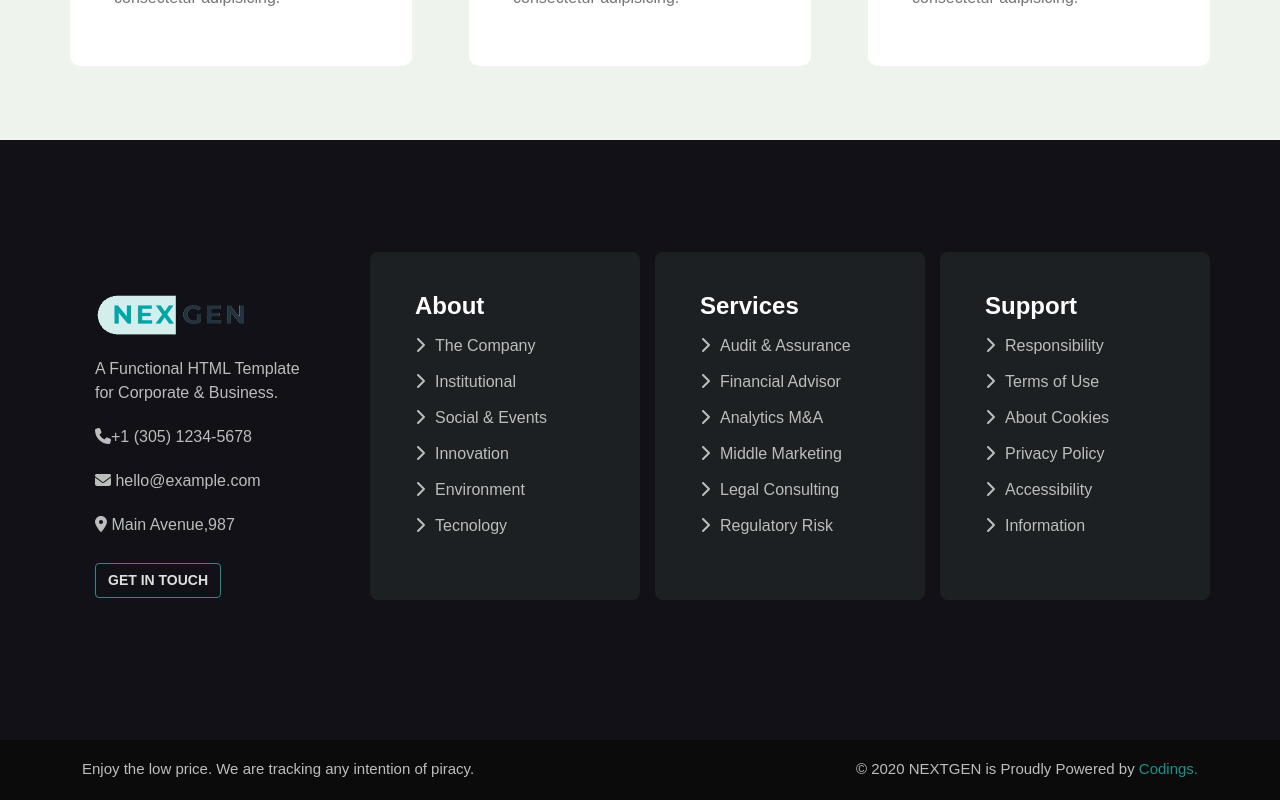
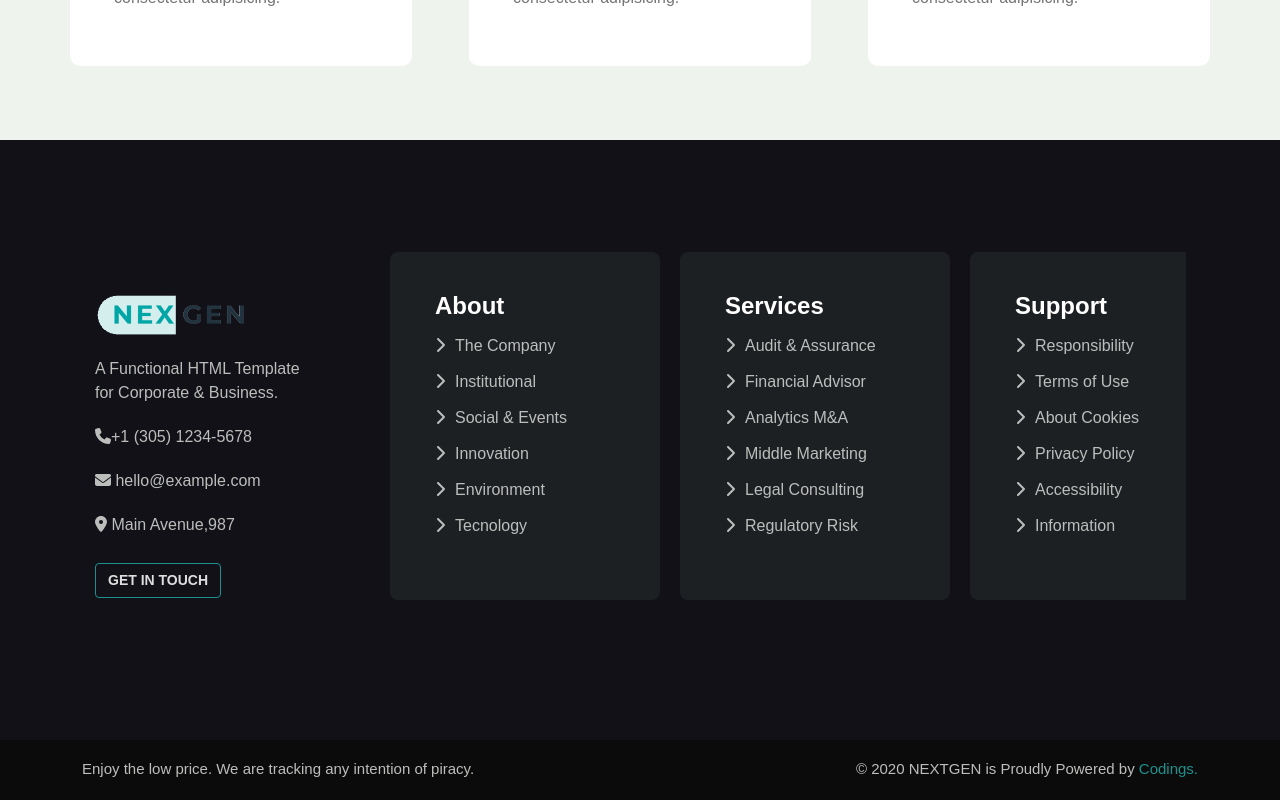
Before and after one commit to nehabht/proj-html-vuejs, a Vue app: page / in a window 1280 px wide. Shown: the part 1699-2499 px from the top of the page. Built offline with nearby package versions, Linux system fonts and the light colour scheme.

Commit message:
add footer fix

```diff
--- a/src/components/FooteItems.vue
+++ b/src/components/FooteItems.vue
@@ -31,6 +31,7 @@ a{
     text-decoration: none;
     color: #bcbebc;
 
+
     &:hover{
         color: white;
     }
@@ -46,6 +47,10 @@ h4{
 
 }
 
+.row{
+    flex-wrap: nowrap;
+}
+
 .col-3{
     background-color: #1d2023;
     margin: 20px 0px;
@@ -53,6 +58,7 @@ h4{
     border-radius: 8px;
     width: 270px;
 
+
     li{
         padding: 6px 0px;
     }
--- a/src/components/FooterComponent.vue
+++ b/src/components/FooterComponent.vue
@@ -1,7 +1,7 @@
 <template>
   <footer>
     <div class="footer_top d-flex align-items-center">
-      <div class="container">
+      <div class="container scrollmenu">
         <div class="row">
           <div class="col-3 left_col">
                 <div class="logo">
@@ -35,7 +35,7 @@
 
 
           </div>
-          <div class="col">
+          <div class="col ">
             <div class="row justify-content-between">
               <FooterItems
                 :menuTitle="title"
@@ -173,7 +173,8 @@ export default {
     background-color: #111117;
     height: 600px;
     //overflow-x: auto;
-    overflow:auto
+    overflow: auto;
+    white-space: nowrap;
 
 }
 
@@ -203,12 +204,18 @@ export default {
 
 }
 
+.row{
+    flex-wrap: nowrap;
+    column-gap: 20px;
+    overflow-x: auto;
+    width: 100%;
+}
+
+
+
 footer{
     background-color: rgb(12, 11, 11);
     color: #bcbebc;
-
-
-
 
 }
 
```
